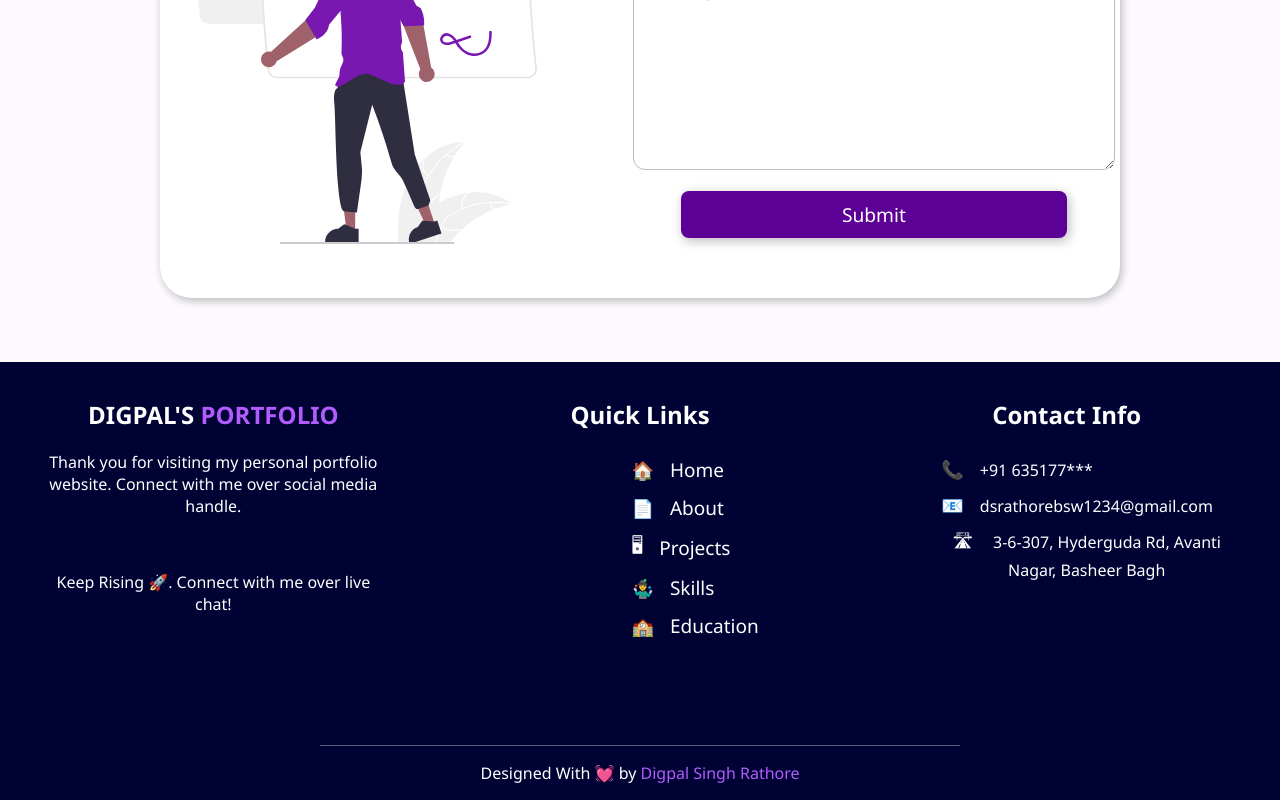
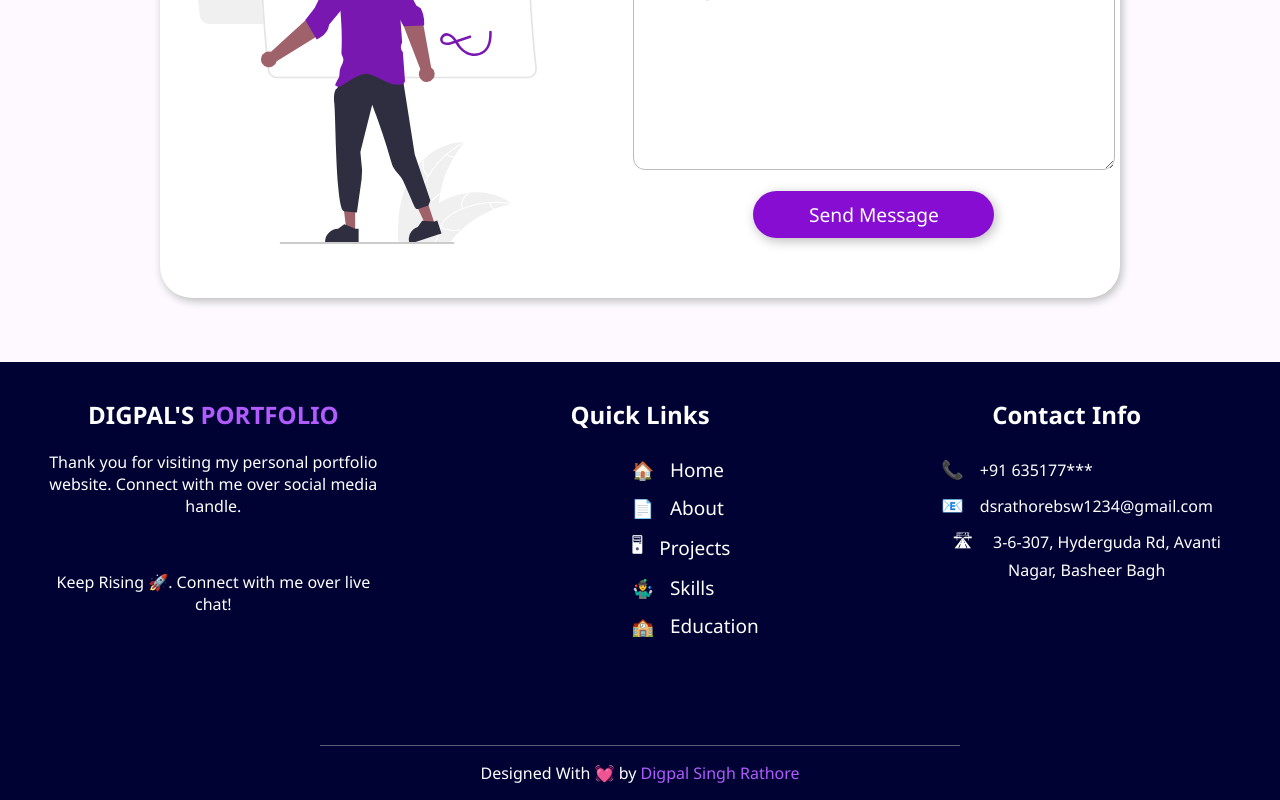
Before and after one commit to dsrathore1/Personal-Porfolio, a React (Create React App) app in the folder client/: page / in a window 1280 px wide. Shown: the part 4795-5595 px from the top of the page. Built offline with nearby package versions, Linux system fonts and the light colour scheme; a web font is replaced by a local one.

Commit message:
Send button Modify

```diff
--- a/client/src/App.js
+++ b/client/src/App.js
@@ -2,7 +2,6 @@ import Home from './Pages/Home/Home';
 import About from './Pages/About/About';
 import Skills from './Pages/Skills/Skills';
 import ComingSoon from "./Pages/Coming Soon/ComingSoon";
-
 import { BrowserRouter as Router, Routes, Route } from 'react-router-dom';
 
 function App() {
--- a/client/src/Pages/ContactMe/ContactMe.jsx
+++ b/client/src/Pages/ContactMe/ContactMe.jsx
@@ -26,7 +26,7 @@ const ContactMe = () => {
                             <div className='messageInput inputSection'>
                                 <textarea className='msgArea' placeholder='Message' />
                             </div>
-                            <button className='submitBtn' type='submit'>Submit</button>
+                            <button className='submitBtn' type='submit'>Send Message</button>
                         </form>
                     </div>
                 </div>
--- a/client/src/Pages/ContactMe/ContactMeStyle.css
+++ b/client/src/Pages/ContactMe/ContactMeStyle.css
@@ -19,6 +19,7 @@
 
 .contactSpan {
     color: #5c0096;
+
 }
 
 .innerContainer {
@@ -66,13 +67,13 @@
 }
 
 .submitBtn {
-    width: 80%;
+    width: 50%;
     padding: .6rem 0;
     border: none;
-    background: #5c0096;
+    background: #870dd3;
     color: #fff;
     font-size: 1.2rem;
-    border-radius: 8px;
+    border-radius: 2rem;
     box-shadow: 2px 3px 12px 0 #bbb;
     transition: all 0.2s ease-in-out;
     cursor: pointer;
```
